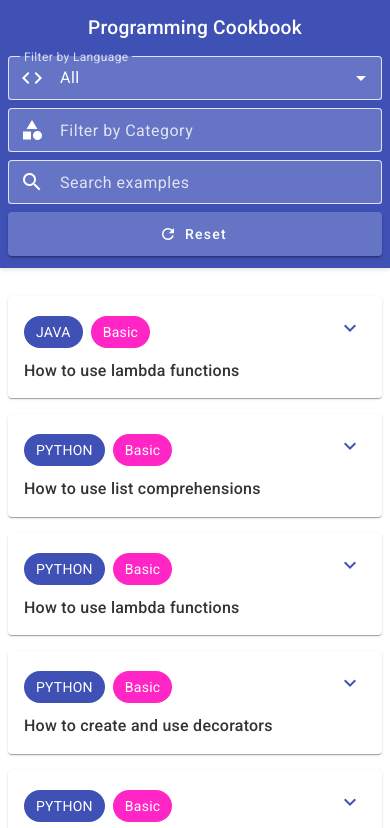
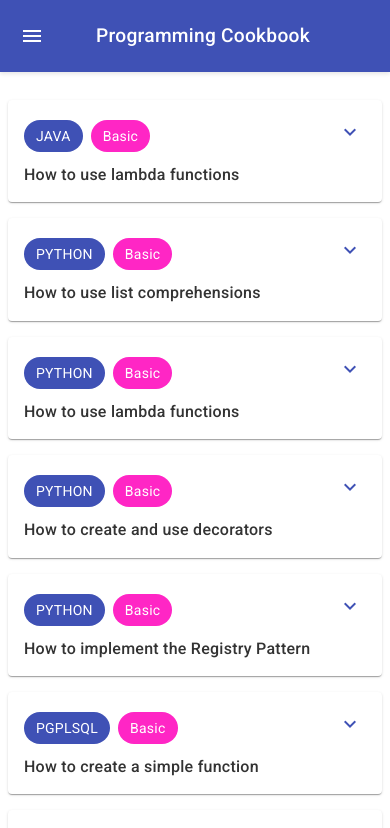
Before and after one commit to AntiBit82/programming-cookbook, an Angular app: page / in a window 390 px wide. Shown: the top 828 px of the page. Built offline with nearby package versions, Linux system fonts and the light colour scheme.

Commit message:
Compact toolbar in mobile view

```diff
--- a/src/app/app.component.css
+++ b/src/app/app.component.css
@@ -7,6 +7,20 @@
   align-items: center;
   height: 80px;
   min-height: 80px;
+}
+
+.toolbar-header {
+  display: flex;
+  align-items: center;
+  flex: 1;
+}
+
+.burger-menu {
+  display: none;
+}
+
+.filters-container {
+  display: contents;
 }
 
 .title {
@@ -353,6 +367,36 @@
 }
 
 @media (max-width: 768px) {
+  .toolbar-header {
+    width: 100%;
+    display: flex !important;
+    flex-direction: row !important;
+    align-items: center !important;
+    justify-content: space-between;
+  }
+
+  .burger-menu {
+    display: flex !important;
+    color: white;
+    margin-right: 8px;
+    flex-shrink: 0;
+  }
+
+  .filters-container {
+    width: 100%;
+    display: flex;
+    flex-direction: column;
+    max-height: 0;
+    overflow: hidden;
+    opacity: 0;
+    transition: max-height 0.4s ease-in-out, opacity 0.3s ease-in-out;
+  }
+
+  .filters-container.mobile-visible {
+    max-height: 1000px;
+    opacity: 1;
+  }
+
   .header-toolbar {
     flex-direction: column;
     align-items: stretch !important;
@@ -367,8 +411,10 @@
   }
 
   .title {
+    flex: 1;
     text-align: center;
-    margin-bottom: 8px;
+    margin: 0;
+    padding: 0;
     font-size: 1.2rem;
   }
 
@@ -377,7 +423,8 @@
   }
 
   .spacer {
-    display: none;
+    display: block !important;
+    flex: 0 0 40px;
   }
 
   .language-filter,
--- a/src/app/app.component.html
+++ b/src/app/app.component.html
@@ -1,6 +1,12 @@
 <mat-toolbar color="primary" class="header-toolbar">
-  <span class="title">Programming<br class="title-break"> Cookbook</span>
-  <span class="spacer"></span>
+  <div class="toolbar-header">
+    <button mat-icon-button class="burger-menu" (click)="toggleMobileFilters()" aria-label="Toggle filters">
+      <mat-icon>menu</mat-icon>
+    </button>
+    <span class="title">Programming<br class="title-break"> Cookbook</span>
+    <span class="spacer"></span>
+  </div>
+  <div class="filters-container" [class.mobile-visible]="mobileFiltersVisible">
   <mat-form-field appearance="outline" class="language-filter" [class.no-language-selected]="selectedLanguages.length === 0">
     <mat-label>Filter by Language</mat-label>
     <mat-icon matPrefix>code</mat-icon>
@@ -75,6 +81,7 @@
     <mat-icon>refresh</mat-icon>
     Reset
   </button>
+  </div>
 </mat-toolbar>
 
 <div class="content-container">
--- a/src/app/app.component.ts
+++ b/src/app/app.component.ts
@@ -43,6 +43,10 @@ export class AppComponent {
   allExamples: CodeExample[] = [];
   filteredExamples: CodeExample[] = [];
   showScrollButton = false;
+  mobileFiltersVisible = false;
+  private lastScrollPosition = 0;
+  private filtersOpenedScrollPosition = 0;
+  private isTogglingFilters = false;
 
   constructor(private codeExampleService: CodeExampleService) {
     this.loadExamples();
@@ -57,7 +61,40 @@ export class AppComponent {
 
   @HostListener('window:scroll', [])
   onWindowScroll() {
-    this.showScrollButton = window.pageYOffset > 300;
+    const currentScroll = window.pageYOffset;
+    this.showScrollButton = currentScroll > 300;
+
+    // Don't hide filters during toggle animation
+    if (this.isTogglingFilters) {
+      return;
+    }
+
+    // Hide mobile filters when scrolling down more than 50px from when filters were opened
+    if (this.mobileFiltersVisible && window.innerWidth <= 768) {
+      if (currentScroll > this.filtersOpenedScrollPosition + 50) {
+        this.mobileFiltersVisible = false;
+      }
+    }
+
+    this.lastScrollPosition = currentScroll;
+  }
+
+  toggleMobileFilters(): void {
+    this.mobileFiltersVisible = !this.mobileFiltersVisible;
+
+    // Scroll to top when opening filters
+    if (this.mobileFiltersVisible) {
+      this.isTogglingFilters = true;
+      window.scrollTo({ top: 0, behavior: 'smooth' });
+      // Wait for scroll animation and set tracking position
+      setTimeout(() => {
+        this.filtersOpenedScrollPosition = window.pageYOffset;
+        this.isTogglingFilters = false;
+      }, 600);
+    } else {
+      // Reset tracking when closing
+      this.lastScrollPosition = window.pageYOffset;
+    }
   }
 
   scrollToTop(): void {
```
